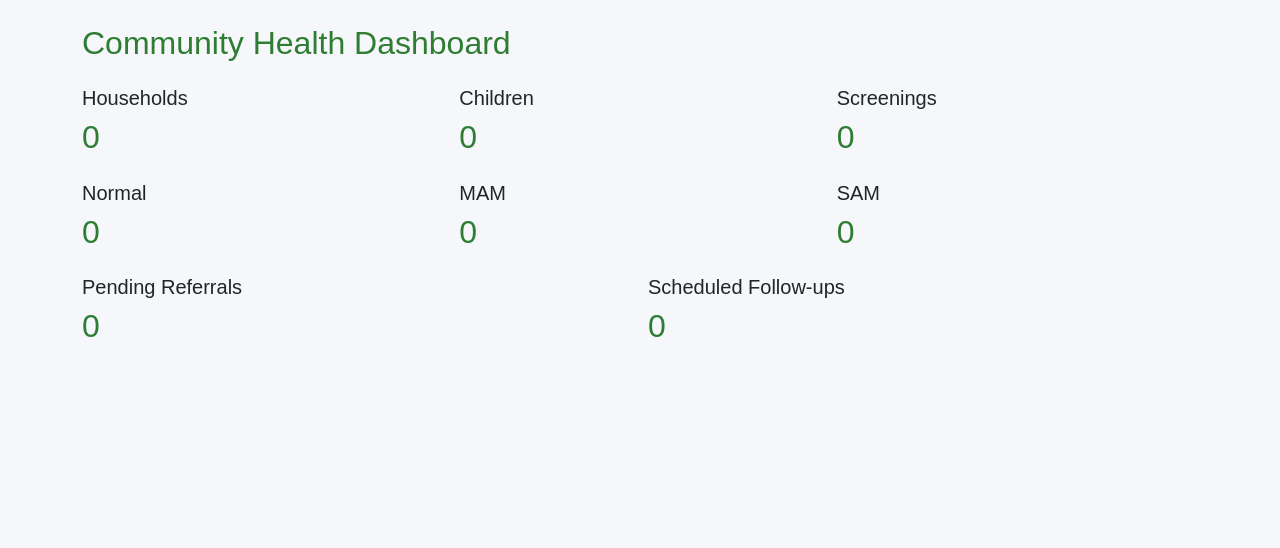
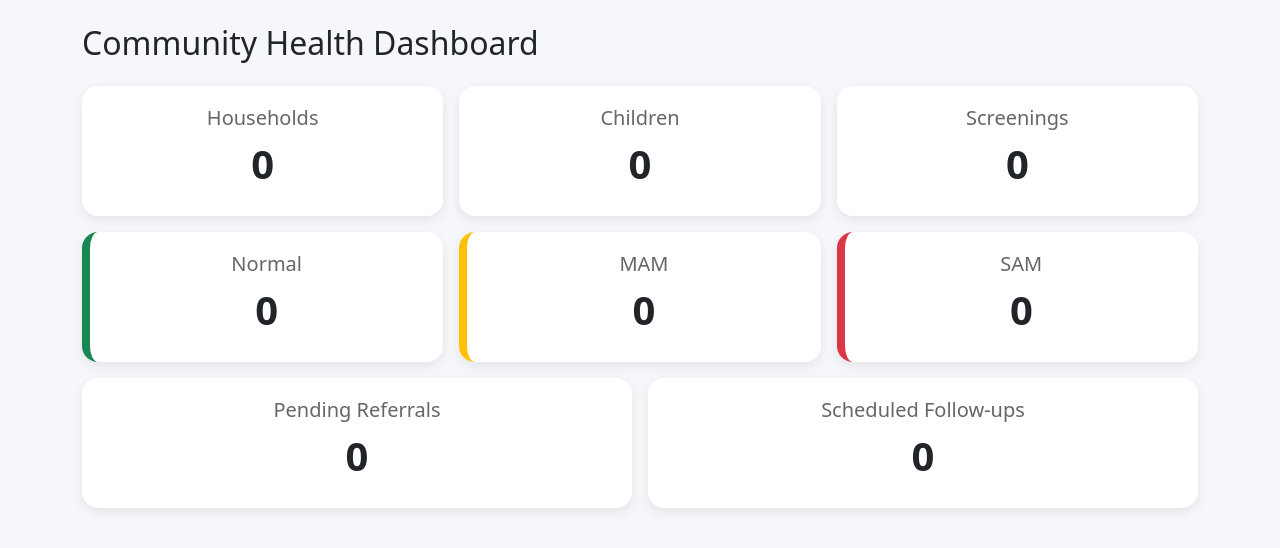
Before and after one commit to elbewhy/LafiyaTrack, a plain HTML site: page frontend/pages/dashboard.html in a window 1280 px wide. Drawn offline with nearby package versions, Linux system fonts and the light colour scheme; files whose address does not match are found by name.

Commit message:
Update dashboard.css

```diff
--- a/frontend/css/dashboard.css
+++ b/frontend/css/dashboard.css
@@ -1,27 +1,53 @@
 body{
 
-background:#F5F7FA;
-
-font-family:Arial, Helvetica, sans-serif;
+    background:#f5f7fa;
 
 }
 
-.card{
+.dashboard-card{
 
-border-radius:16px;
+    background:white;
+
+    border-radius:16px;
+
+    padding:20px;
+
+    box-shadow:0 4px 12px rgba(0,0,0,.08);
+
+    text-align:center;
 
 }
 
-h2{
+.dashboard-card h5{
 
-color:#2E7D32;
+    color:#666;
+
+    margin-bottom:10px;
 
 }
 
-.btn{
+.dashboard-card h2{
 
-height:52px;
+    font-size:40px;
 
-font-size:18px;
+    font-weight:bold;
 
 }
+
+.success{
+
+    border-left:8px solid #198754;
+
+}
+
+.warning{
+
+    border-left:8px solid #ffc107;
+
+}
+
+.danger{
+
+    border-left:8px solid #dc3545;
+
+}
```
